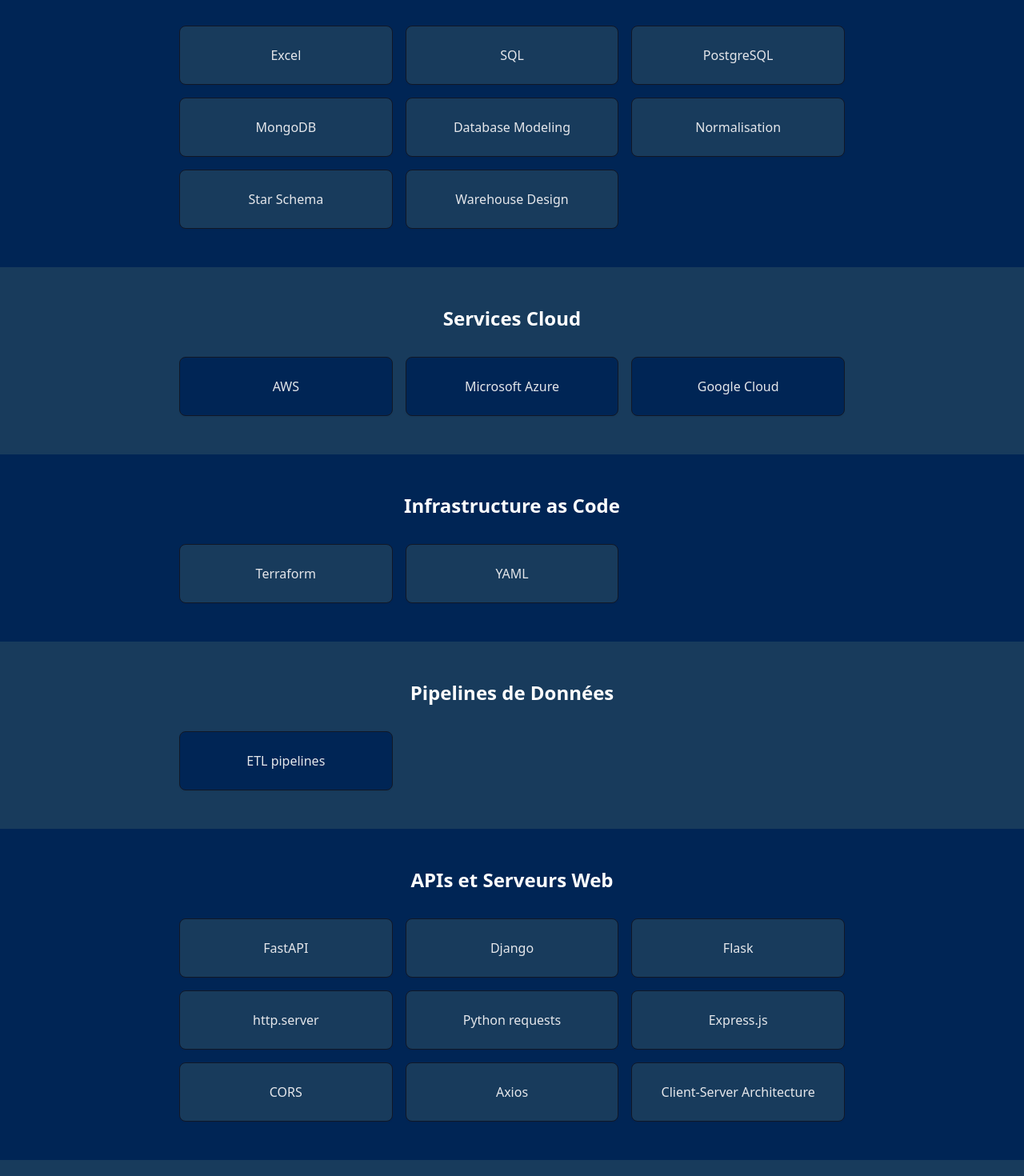
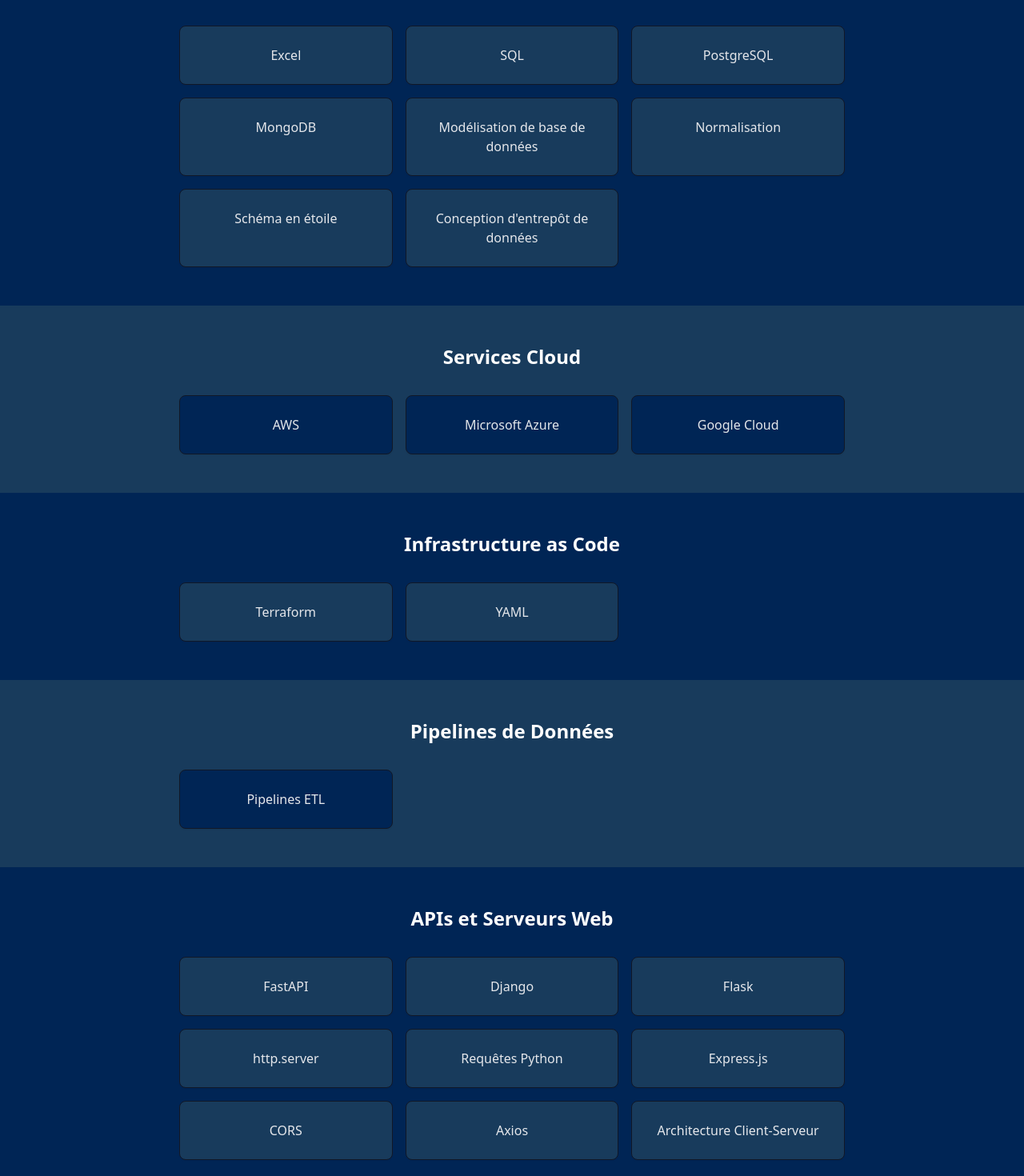
Before and after one commit to Armatoor147/vincent-portfolio-site, a Next.js app: page / in a window 1280 px wide. Shown: the part 1040-2510 px from the top of the page at 80% size. Built offline with nearby package versions, Linux system fonts and the light colour scheme.

Commit message:
Made skills language-sensitive

```diff
--- a/app/components/SkillsSection.tsx
+++ b/app/components/SkillsSection.tsx
@@ -8,18 +8,18 @@
 export default function SkillsSection({ language }: SkillsSectionProps) {
 	return (
 		<div>
-			<SkillsComponent mode="dark" text={webPageText[language as Language].SkillsSection.skill_categories[0]} skills={programming_languages}/>
-			<SkillsComponent mode="light" text={webPageText[language as Language].SkillsSection.skill_categories[1]} skills={database_management}/>
-			<SkillsComponent mode="dark" text={webPageText[language as Language].SkillsSection.skill_categories[2]} skills={cloud_services}/>
-			<SkillsComponent mode="light" text={webPageText[language as Language].SkillsSection.skill_categories[3]} skills={infrastructure_as_code}/>
-			<SkillsComponent mode="dark" text={webPageText[language as Language].SkillsSection.skill_categories[4]} skills={data_pipelines}/>
-			<SkillsComponent mode="light" text={webPageText[language as Language].SkillsSection.skill_categories[5]} skills={APIs_and_web_servers}/>
-			<SkillsComponent mode="dark" text={webPageText[language as Language].SkillsSection.skill_categories[6]} skills={version_control}/>
-			<SkillsComponent mode="light" text={webPageText[language as Language].SkillsSection.skill_categories[7]} skills={testing}/>
-			<SkillsComponent mode="dark" text={webPageText[language as Language].SkillsSection.skill_categories[8]} skills={data_analysis}/>
-			<SkillsComponent mode="light" text={webPageText[language as Language].SkillsSection.skill_categories[9]} skills={AI_frameworks}/>
-			<SkillsComponent mode="dark" text={webPageText[language as Language].SkillsSection.skill_categories[10]} skills={website_development}/>
-			<SkillsComponent mode="light" text={webPageText[language as Language].SkillsSection.skill_categories[11]} skills={methodology}/>
+			<SkillsComponent mode="dark" text={webPageText[language as Language].SkillsSection.skill_categories[0]} skills={skills.programming_languages[language as Language]} />
+			<SkillsComponent mode="light" text={webPageText[language as Language].SkillsSection.skill_categories[1]} skills={skills.database_management[language as Language]} />
+			<SkillsComponent mode="dark" text={webPageText[language as Language].SkillsSection.skill_categories[2]} skills={skills.cloud_services[language as Language]} />
+			<SkillsComponent mode="light" text={webPageText[language as Language].SkillsSection.skill_categories[3]} skills={skills.infrastructure_as_code[language as Language]} />
+			<SkillsComponent mode="dark" text={webPageText[language as Language].SkillsSection.skill_categories[4]} skills={skills.data_pipelines[language as Language]} />
+			<SkillsComponent mode="light" text={webPageText[language as Language].SkillsSection.skill_categories[5]} skills={skills.APIs_and_web_servers[language as Language]} />
+			<SkillsComponent mode="dark" text={webPageText[language as Language].SkillsSection.skill_categories[6]} skills={skills.version_control[language as Language]} />
+			<SkillsComponent mode="light" text={webPageText[language as Language].SkillsSection.skill_categories[7]} skills={skills.testing[language as Language]} />
+			<SkillsComponent mode="dark" text={webPageText[language as Language].SkillsSection.skill_categories[8]} skills={skills.data_analysis[language as Language]} />
+			<SkillsComponent mode="light" text={webPageText[language as Language].SkillsSection.skill_categories[9]} skills={skills.AI_frameworks[language as Language]} />
+			<SkillsComponent mode="dark" text={webPageText[language as Language].SkillsSection.skill_categories[10]} skills={skills.website_development[language as Language]} />
+			<SkillsComponent mode="light" text={webPageText[language as Language].SkillsSection.skill_categories[11]} skills={skills.methodology[language as Language]} />
 		</div>
 	);
 }
@@ -59,15 +59,77 @@
 	)
 }
 
-const programming_languages = ['Python', 'HTML/CSS', 'JavaScript/TypeScript', 'MATLAB', 'Java', 'C']
-const database_management = ['Excel', 'SQL', 'PostgreSQL', 'MongoDB', 'Database Modeling', 'Normalisation', 'Star Schema', 'Warehouse Design']
-const cloud_services = ['AWS', 'Microsoft Azure', 'Google Cloud']
-const infrastructure_as_code = ['Terraform', 'YAML']
-const data_pipelines = ['ETL pipelines']
-const APIs_and_web_servers = ['FastAPI', 'Django', 'Flask', 'http.server', 'Python requests', 'Express.js', 'CORS', 'Axios', 'Client-Server Architecture']
-const version_control = ['Git', 'GitHub']
-const testing = ['Test-Driven Development', 'Pytest']
-const data_analysis = ['Numpy', 'Pandas', 'Matplotlib', 'SciPy']
-const AI_frameworks = ['PyTorch', 'TensorFlow', 'LangChain', 'LangGraph', 'LlamaIndex', 'Scikit-Learn']
-const website_development = ['Node.js', 'Next.js', 'React.js', 'TailwindCSS']
-const methodology = ['Agile', 'Trello']
+const skills = {
+  programming_languages: {
+    EN: ['Python', 'HTML/CSS', 'JavaScript/TypeScript', 'MATLAB', 'Java', 'C'],
+    FR: ['Python', 'HTML/CSS', 'JavaScript/TypeScript', 'MATLAB', 'Java', 'C'],
+    ES: ['Python', 'HTML/CSS', 'JavaScript/TypeScript', 'MATLAB', 'Java', 'C'],
+    DE: ['Python', 'HTML/CSS', 'JavaScript/TypeScript', 'MATLAB', 'Java', 'C']
+  },
+  database_management: {
+    EN: ['Excel', 'SQL', 'PostgreSQL', 'MongoDB', 'Database Modeling', 'Normalisation', 'Star Schema', 'Warehouse Design'],
+    FR: ['Excel', 'SQL', 'PostgreSQL', 'MongoDB', 'Modélisation de base de données', 'Normalisation', 'Schéma en étoile', 'Conception d\'entrepôt de données'],
+    ES: ['Excel', 'SQL', 'PostgreSQL', 'MongoDB', 'Modelado de bases de datos', 'Normalización', 'Esquema de estrella', 'Diseño de almacén de datos'],
+    DE: ['Excel', 'SQL', 'PostgreSQL', 'MongoDB', 'Datenbankmodellierung', 'Normalisierung', 'Sternschema', 'Data-Warehouse-Design']
+  },
+  cloud_services: {
+    EN: ['AWS', 'Microsoft Azure', 'Google Cloud'],
+    FR: ['AWS', 'Microsoft Azure', 'Google Cloud'],
+    ES: ['AWS', 'Microsoft Azure', 'Google Cloud'],
+    DE: ['AWS', 'Microsoft Azure', 'Google Cloud']
+  },
+  infrastructure_as_code: {
+    EN: ['Terraform', 'YAML'],
+    FR: ['Terraform', 'YAML'],
+    ES: ['Terraform', 'YAML'],
+    DE: ['Terraform', 'YAML']
+  },
+  data_pipelines: {
+    EN: ['ETL pipelines'],
+    FR: ['Pipelines ETL'],
+    ES: ['Pipelines ETL'],
+    DE: ['ETL-Pipelines']
+  },
+  APIs_and_web_servers: {
+    EN: ['FastAPI', 'Django', 'Flask', 'http.server', 'Python requests', 'Express.js', 'CORS', 'Axios', 'Client-Server Architecture'],
+    FR: ['FastAPI', 'Django', 'Flask', 'http.server', 'Requêtes Python', 'Express.js', 'CORS', 'Axios', 'Architecture Client-Serveur'],
+    ES: ['FastAPI', 'Django', 'Flask', 'http.server', 'Peticiones Python', 'Express.js', 'CORS', 'Axios', 'Arquitectura Cliente-Servidor'],
+    DE: ['FastAPI', 'Django', 'Flask', 'http.server', 'Python Requests', 'Express.js', 'CORS', 'Axios', 'Client-Server-Architektur']
+  },
+  version_control: {
+    EN: ['Git', 'GitHub'],
+    FR: ['Git', 'GitHub'],
+    ES: ['Git', 'GitHub'],
+    DE: ['Git', 'GitHub']
+  },
+  testing: {
+    EN: ['Test-Driven Development', 'Pytest'],
+    FR: ['Développement piloté par les tests', 'Pytest'],
+    ES: ['Desarrollo guiado por pruebas', 'Pytest'],
+    DE: ['Testgetriebene Entwicklung', 'Pytest']
+  },
+  data_analysis: {
+    EN: ['Numpy', 'Pandas', 'Matplotlib', 'SciPy'],
+    FR: ['Numpy', 'Pandas', 'Matplotlib', 'SciPy'],
+    ES: ['Numpy', 'Pandas', 'Matplotlib', 'SciPy'],
+    DE: ['Numpy', 'Pandas', 'Matplotlib', 'SciPy']
+  },
+  AI_frameworks: {
+    EN: ['PyTorch', 'TensorFlow', 'LangChain', 'LangGraph', 'LlamaIndex', 'Scikit-Learn'],
+    FR: ['PyTorch', 'TensorFlow', 'LangChain', 'LangGraph', 'LlamaIndex', 'Scikit-Learn'],
+    ES: ['PyTorch', 'TensorFlow', 'LangChain', 'LangGraph', 'LlamaIndex', 'Scikit-Learn'],
+    DE: ['PyTorch', 'TensorFlow', 'LangChain', 'LangGraph', 'LlamaIndex', 'Scikit-Learn']
+  },
+  website_development: {
+    EN: ['Node.js', 'Next.js', 'React.js', 'TailwindCSS'],
+    FR: ['Node.js', 'Next.js', 'React.js', 'TailwindCSS'],
+    ES: ['Node.js', 'Next.js', 'React.js', 'TailwindCSS'],
+    DE: ['Node.js', 'Next.js', 'React.js', 'TailwindCSS']
+  },
+  methodology: {
+    EN: ['Agile', 'Trello'],
+    FR: ['Agile', 'Trello'],
+    ES: ['Ágil', 'Trello'],
+    DE: ['Agile', 'Trello']
+  }
+}
```
